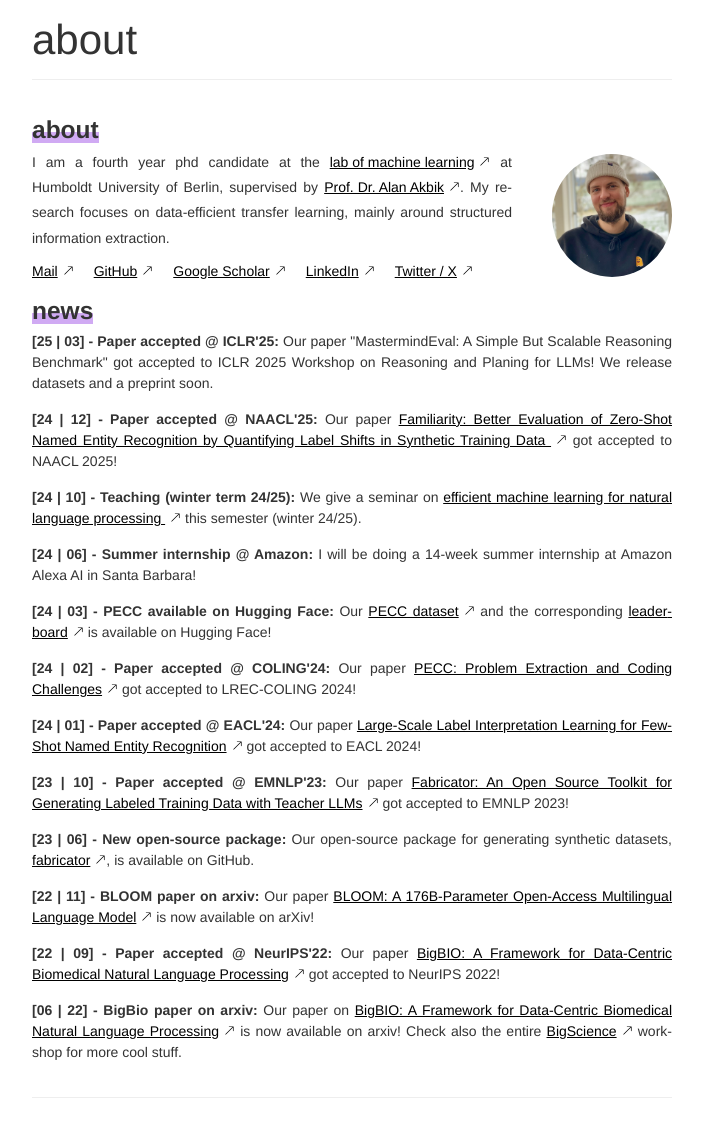
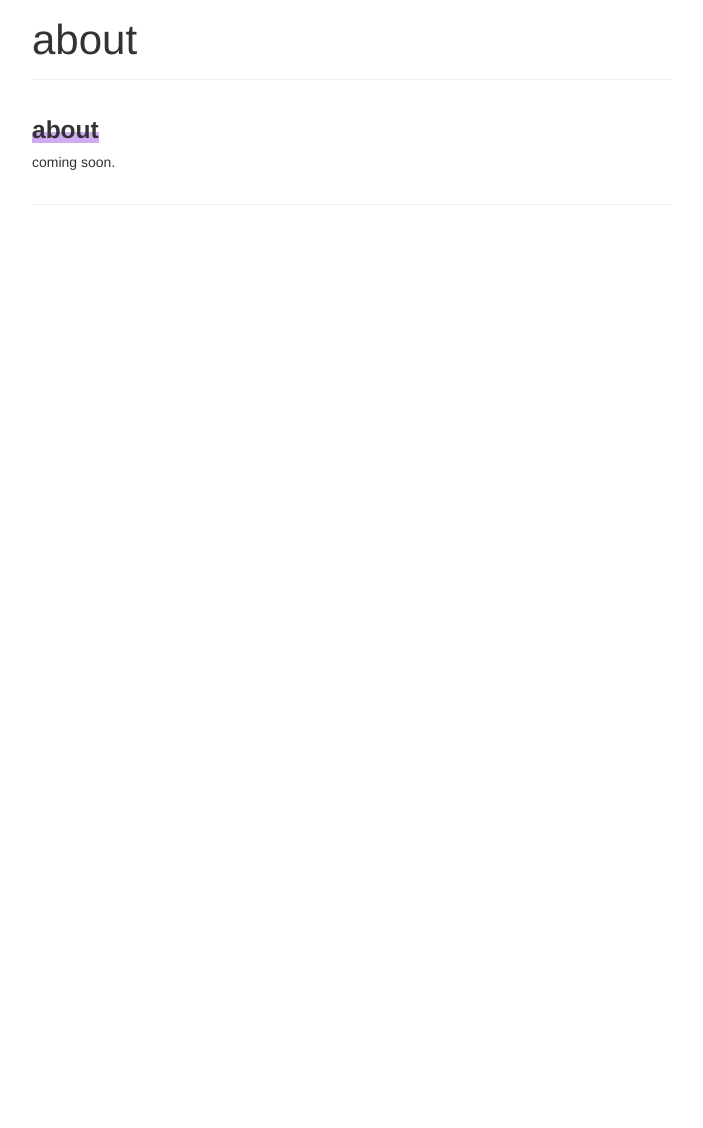
Before and after one commit to whoisjones/whoisjones.github.io, a Jekyll site: the page built from index.md, in a window 1280 px wide. Shown: the whole page, without its empty margins (288-991 px from the left). Built offline with Jekyll 4.4.1, drawn with Linux system fonts in a browser that asks for light colours; our own code applies the rules of GitHub Pages for plain Markdown files; after the commit the page ends 900 px from its top, so only the background shows below that.

Commit message:
take page down for a sec

```diff
--- a/index.md
+++ b/index.md
@@ -3,81 +3,4 @@ layout: page
 title:
 ---
 ### about
-<div class='about-container'>
-    <div class='about-text'>
-        I am a fourth year phd candidate at the <a href="https://www.informatik.hu-berlin.de/de/forschung/gebiete/ml/welcome">lab of machine learning</a> at Humboldt University of Berlin, supervised by <a href="https://alanakbik.github.io">Prof. Dr. Alan Akbik</a>.
-        My research focuses on data-efficient transfer learning, mainly around structured information extraction.
-
-        <ul class="social-links">
-            <li><a href="mailto:jonas.golde@gmail.com">Mail</a></li>
-            <li><a href="https://github.com/whoisjones">GitHub</a></li>
-            <li><a href="https://scholar.google.com/citations?user=QVG2t4gAAAAJ">Google Scholar</a></li>
-            <li><a href="https://www.linkedin.com/in/jonasgolde/">LinkedIn</a></li>
-            <li><a href="https://x.com/jongolde">Twitter / X</a></li>
-        </ul>
-    </div>
-    <div class='about-image'><img src="assets/img/pic.jpeg" class="profile-img"></div>
-</div>
-
-### news
-<div class="updates">
-    <ul>
-        <li><strong>[25 | 03] - Paper accepted @ ICLR'25:</strong> Our paper "MastermindEval: A Simple But Scalable Reasoning Benchmark" got accepted to ICLR 2025 Workshop on Reasoning and Planing for LLMs! We release datasets and a preprint soon.
-        </li>
-
-        <li><strong>[24 | 12] - Paper accepted @ NAACL'25:</strong> Our paper
-            <a href="https://arxiv.org/abs/2412.10121">
-                Familiarity: Better Evaluation of Zero-Shot Named Entity Recognition by Quantifying Label Shifts in Synthetic Training Data
-            </a> got accepted to NAACL 2025!
-        </li>
-
-        <li><strong>[24 | 10] - Teaching (winter term 24/25):</strong> We give a seminar on
-            <a href="https://agnes.hu-berlin.de/lupo/rds?state=verpublish&status=init&vmfile=no&publishid=221779&moduleCall=webInfo&publishConfFile=webInfo&publishSubDir=veranstaltung">
-                efficient machine learning for natural language processing
-            </a> this semester (winter 24/25).
-        </li>
-
-        <li><strong>[24 | 06] - Summer internship @ Amazon:</strong> I will be doing a 14-week summer internship at Amazon Alexa AI in Santa Barbara!</li>
-
-        <li><strong>[24 | 03] - PECC available on Hugging Face:</strong> Our
-            <a href="https://huggingface.co/datasets/PatrickHaller/pecc">PECC dataset</a>
-            and the corresponding
-            <a href="https://huggingface.co/spaces/PatrickHaller/pecc-leaderboard">leaderboard</a>
-            is available on Hugging Face!
-        </li>
-
-        <li><strong>[24 | 02] - Paper accepted @ COLING'24:</strong> Our paper
-            <a href="https://aclanthology.org/2024.lrec-main.1111/">PECC: Problem Extraction and Coding Challenges</a>
-            got accepted to LREC-COLING 2024!
-        </li>
-
-        <li><strong>[24 | 01] - Paper accepted @ EACL'24:</strong> Our paper
-            <a href="https://aclanthology.org/2024.eacl-long.178/">Large-Scale Label Interpretation Learning for Few-Shot Named Entity Recognition</a>
-            got accepted to EACL 2024!
-        </li>
-
-        <li><strong>[23 | 10] - Paper accepted @ EMNLP'23:</strong> Our paper
-            <a href="https://aclanthology.org/2023.emnlp-demo.1/">Fabricator: An Open Source Toolkit for Generating Labeled Training Data with Teacher LLMs</a>
-            got accepted to EMNLP 2023!
-        </li>
-
-        <li><strong>[23 | 06] - New open-source package:</strong> Our open-source package for generating synthetic datasets,
-            <a href="https://github.com/flairNLP/fabricator">fabricator</a>, is available on GitHub.
-        </li>
-
-        <li><strong>[22 | 11] - BLOOM paper on arxiv:</strong> Our paper
-            <a href="https://arxiv.org/abs/2211.05100">BLOOM: A 176B-Parameter Open-Access Multilingual Language Model</a>
-            is now available on arXiv!
-        </li>
-
-        <li><strong>[22 | 09] - Paper accepted @ NeurIPS'22:</strong> Our paper
-            <a href="https://arxiv.org/abs/2206.15076">BigBIO: A Framework for Data-Centric Biomedical Natural Language Processing</a>
-            got accepted to NeurIPS 2022!
-        </li>
-
-        <li><strong>[06 | 22] - BigBio paper on arxiv:</strong> Our paper on
-            <a href="https://arxiv.org/abs/2206.15076">BigBIO: A Framework for Data-Centric Biomedical Natural Language Processing</a> is now available on arxiv! Check also the entire
-            <a href="https://bigscience.huggingface.co">BigScience</a> workshop for more cool stuff.
-        </li>
-    </ul>
-</div>
+coming soon.
```
